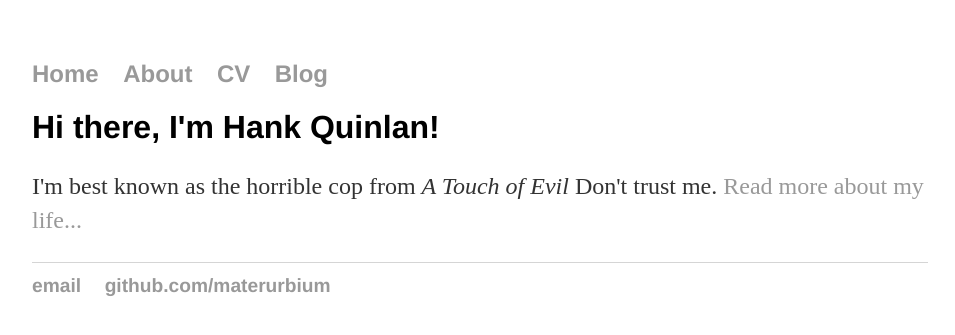
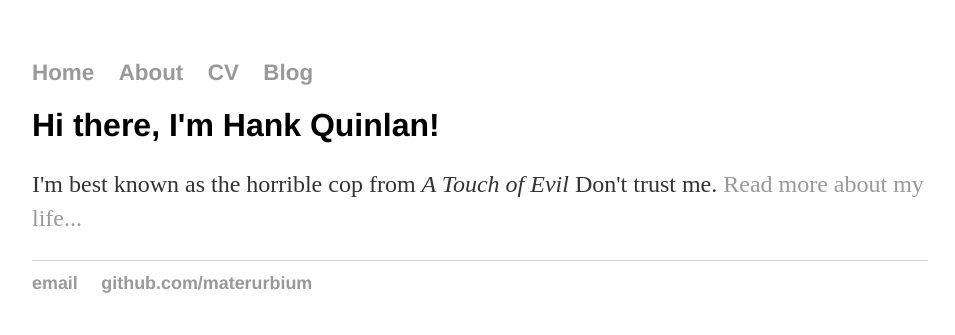
Before and after one commit to materurbium/github.io, a Jekyll site: the page built from index.html, in a window 1280 px wide. Shown: the top 335 px of the page, without its empty margins (160-1115 px from the left). Built offline with Jekyll 4.4.1, drawn with Linux system fonts in a browser that asks for light colours.

Commit message:
Update main.css

```diff
--- a/css/main.css
+++ b/css/main.css
@@ -43,5 +43,5 @@ ul.posts li {
 }
 
 ul li {
-    font-size: 1.5em;
+    font-size: 1.4em;
 }
```
